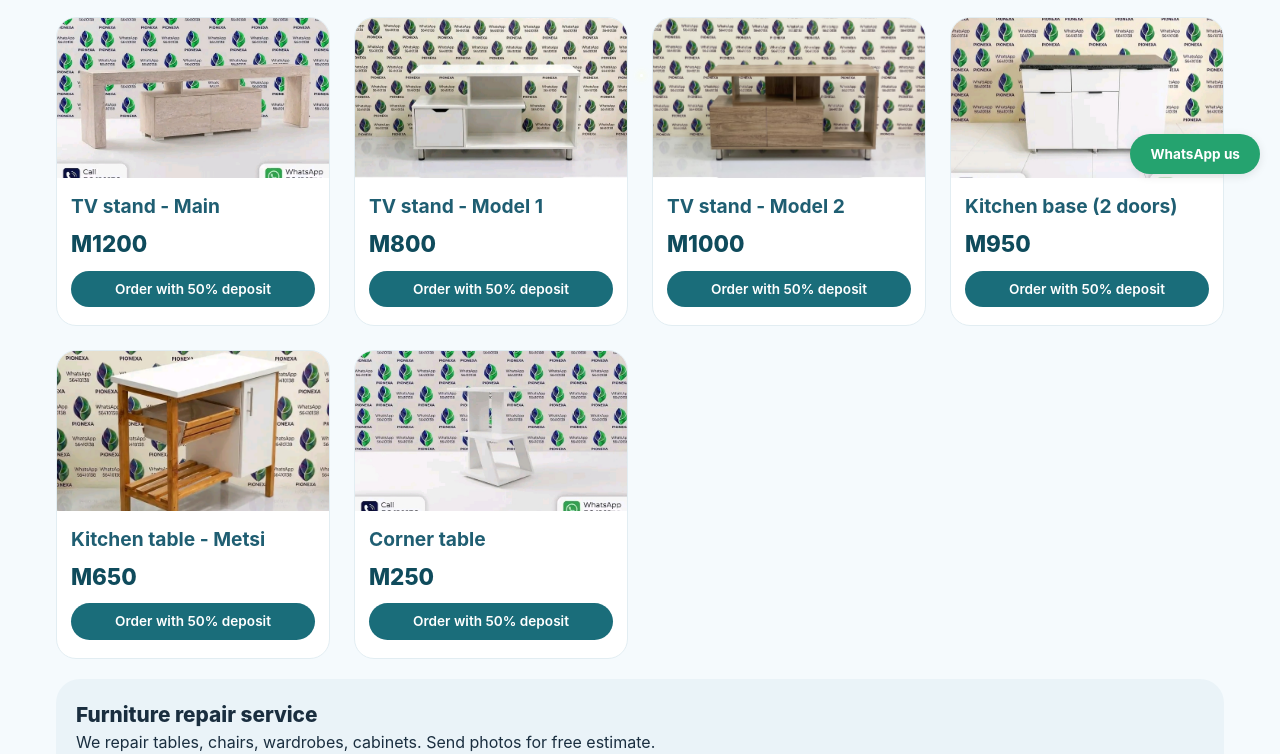
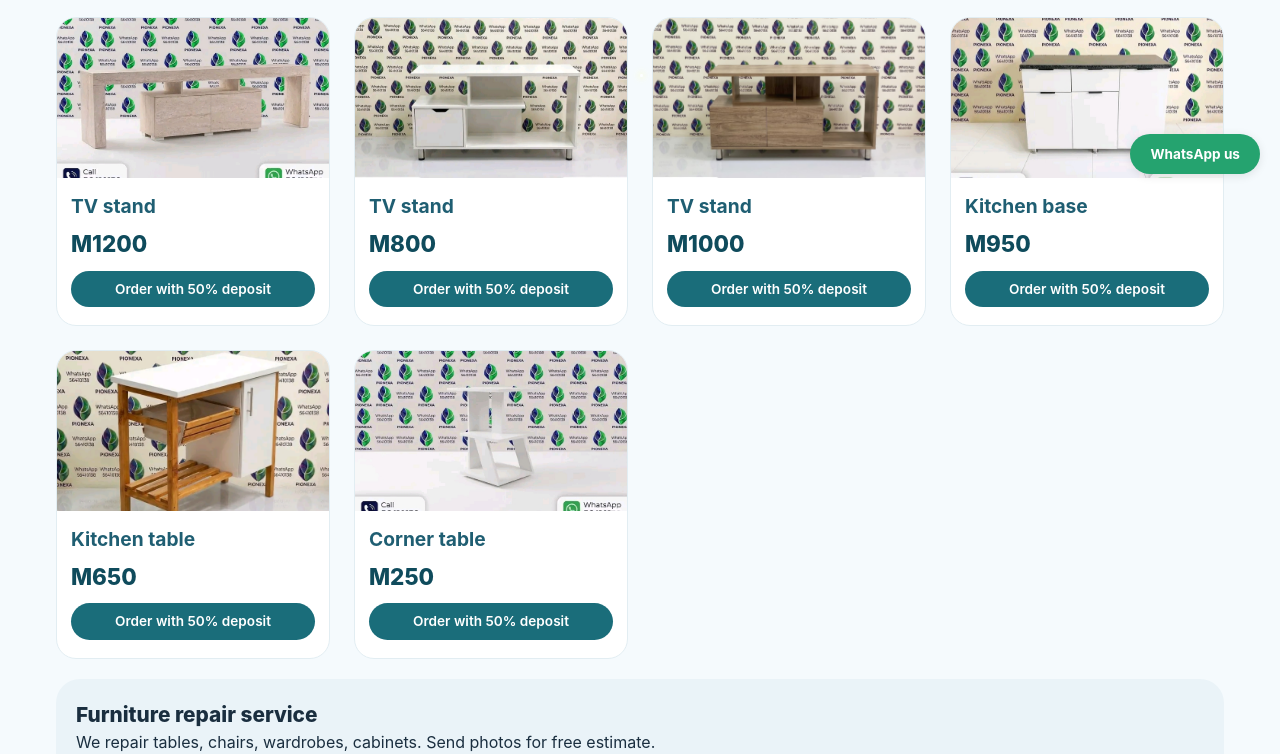
Before and after one commit to tsepo-coder/pionexa, a plain HTML site: page index.html in a window 1280 px wide. Shown: the part 606-1360 px from the top of the page. Drawn offline with Linux system fonts and the light colour scheme.

Commit message:
Update index.html

```diff
--- a/index.html
+++ b/index.html
@@ -123,11 +123,11 @@
   <div style="text-align:center;"><button class="btn-reveal" id="revealTableBtn">Show full price list →</button></div>
   <div id="productTableWrapper" class="product-table-wrapper"><div class="box"><div class="section-title">Complete price list</div><table class="product-table"><thead><tr><th>Product</th><th>Price range (M)</th></tr></thead><tbody><tr><td>Study table</td><td>M450 – M1200</td></tr><tr><td>Corner table</td><td>M250 – M450</td></tr><tr><td>TV stand</td><td>M800 – M1200</td></tr><tr><td>Wardrobe</td><td>M1900 – M3500</td></tr><tr><td>Kitchen table</td><td>M1500 – M2800</td></tr><tr><td>Shelves</td><td>M400 – M950</td></tr></tbody></table><a href="https://wa.me/26656410138?text=Hello%20Pionexa" class="btn-wa" style="display:inline-block; margin-top:12px;">Ask about other products</a></div></div>
   <div id="products"><div class="section-title">Our featured products</div><div class="product-grid">
-    <div class="product-card"><div class="product-img"><img src="tvmain.jpeg" alt="TV stand main"></div><div class="product-info"><div class="product-name">TV stand - Main</div><div class="product-price">M1200</div><a href="https://wa.me/26656410138?text=I%20need%20TV%20stand%20main" class="btn-order">Order with 50% deposit</a></div></div>
-    <div class="product-card"><div class="product-img"><img src="tvs1.jpeg" alt="TV stand 1"></div><div class="product-info"><div class="product-name">TV stand - Model 1</div><div class="product-price">M800</div><a href="https://wa.me/26656410138?text=I%20need%20TV%20stand%201" class="btn-order">Order with 50% deposit</a></div></div>
-    <div class="product-card"><div class="product-img"><img src="tv2.jpeg" alt="TV stand 2"></div><div class="product-info"><div class="product-name">TV stand - Model 2</div><div class="product-price">M1000</div><a href="https://wa.me/26656410138?text=I%20need%20TV%20stand%202" class="btn-order">Order with 50% deposit</a></div></div>
-    <div class="product-card"><div class="product-img"><img src="base.jpeg" alt="Kitchen base"></div><div class="product-info"><div class="product-name">Kitchen base (2 doors)</div><div class="product-price">M950</div><a href="https://wa.me/26656410138?text=I%20need%20kitchen%20base" class="btn-order">Order with 50% deposit</a></div></div>
-    <div class="product-card"><div class="product-img"><img src="metsi.jpeg" alt="Kitchen table"></div><div class="product-info"><div class="product-name">Kitchen table - Metsi</div><div class="product-price">M650</div><a href="https://wa.me/26656410138?text=I%20need%20metsi%20table" class="btn-order">Order with 50% deposit</a></div></div>
+    <div class="product-card"><div class="product-img"><img src="tvmain.jpeg" alt="TV stand "></div><div class="product-info"><div class="product-name">TV stand </div><div class="product-price">M1200</div><a href="https://wa.me/26656410138?text=I%20need%20TV%20stand%20main" class="btn-order">Order with 50% deposit</a></div></div>
+    <div class="product-card"><div class="product-img"><img src="tvs1.jpeg" alt="TV stand "></div><div class="product-info"><div class="product-name">TV stand </div><div class="product-price">M800</div><a href="https://wa.me/26656410138?text=I%20need%20TV%20stand%201" class="btn-order">Order with 50% deposit</a></div></div>
+    <div class="product-card"><div class="product-img"><img src="tv2.jpeg" alt="TV stand "></div><div class="product-info"><div class="product-name">TV stand </div><div class="product-price">M1000</div><a href="https://wa.me/26656410138?text=I%20need%20TV%20stand%202" class="btn-order">Order with 50% deposit</a></div></div>
+    <div class="product-card"><div class="product-img"><img src="base.jpeg" alt="Kitchen base"></div><div class="product-info"><div class="product-name">Kitchen base </div><div class="product-price">M950</div><a href="https://wa.me/26656410138?text=I%20need%20kitchen%20base" class="btn-order">Order with 50% deposit</a></div></div>
+    <div class="product-card"><div class="product-img"><img src="metsi.jpeg" alt="Kitchen table"></div><div class="product-info"><div class="product-name">Kitchen table</div><div class="product-price">M650</div><a href="https://wa.me/26656410138?text=I%20need%20metsi%20table" class="btn-order">Order with 50% deposit</a></div></div>
     <div class="product-card"><div class="product-img"><img src="corner.jpeg" alt="Corner table"></div><div class="product-info"><div class="product-name">Corner table</div><div class="product-price">M250</div><a href="https://wa.me/26656410138?text=I%20need%20corner%20table" class="btn-order">Order with 50% deposit</a></div></div>
   </div></div>
   <div id="repair" class="repair-box"><div style="font-weight:800; font-size:1.3rem;">Furniture repair service</div><p>We repair tables, chairs, wardrobes, cabinets. Send photos for free estimate.</p><a href="https://wa.me/26656410138?text=I%20need%20repair" class="btn-wa" style="display:inline-block;">Request repair quote</a></div>
```
